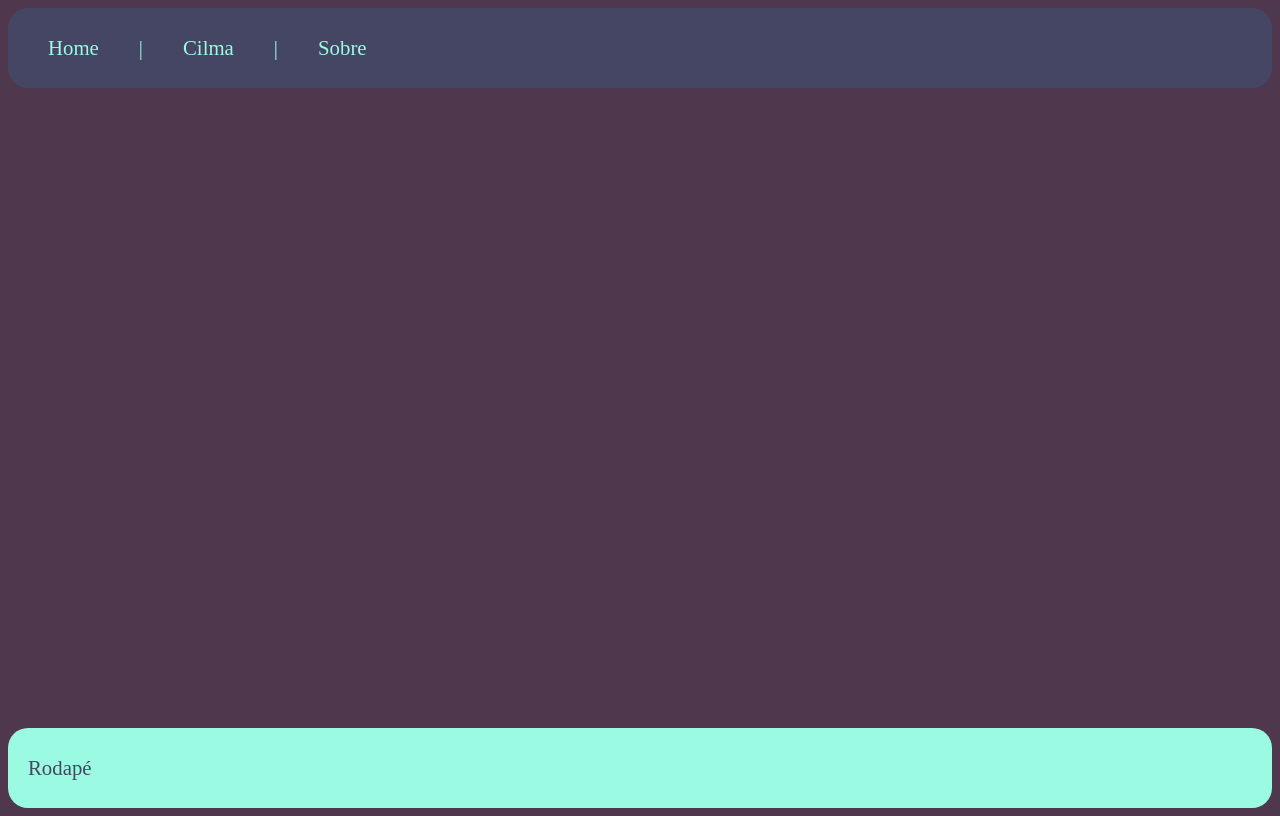
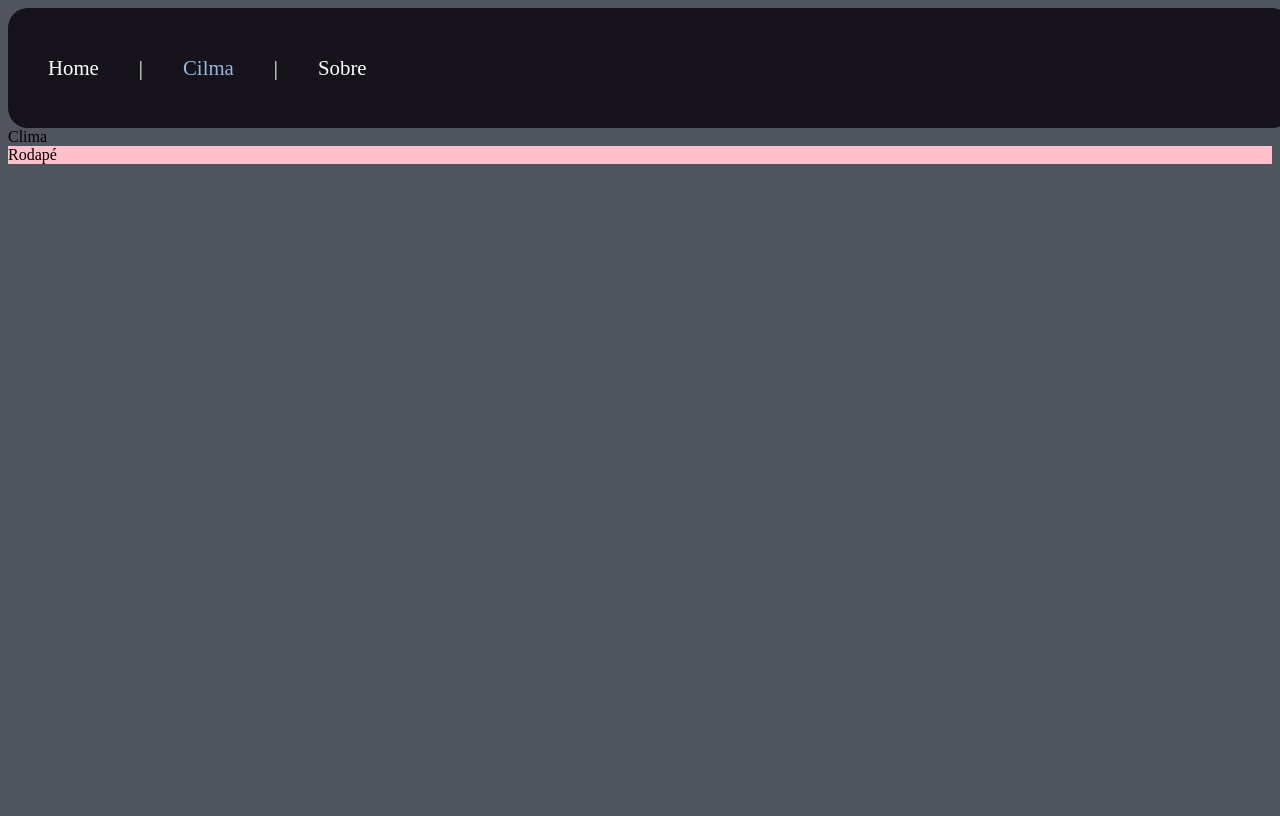
Before and after one commit to WedleySilva/projeto-api-vue, a Vue app: page /weather in a window 1280 px wide. Built offline with nearby package versions, Linux system fonts and the light colour scheme.

Commit message:
mudar css

```diff
--- a/index.html
+++ b/index.html
@@ -4,7 +4,7 @@
     <meta charset="UTF-8" />
     <link rel="icon" href="/favicon.ico" />
     <meta name="viewport" content="width=device-width, initial-scale=1.0" />
-    <title>Router Bootcamp</title>
+    <title>Api Weather</title>
   </head>
   <body>
     <div id="app"></div>
--- a/src/App.vue
+++ b/src/App.vue
@@ -1,33 +1,21 @@
 <script setup>
 import HeaderComp from "@/components/template/HeaderComp.vue";
-import FooterComp from "@/components/template/FooterComp.vue";
+import FooterComp from "./components/template/FooterComp.vue"
 </script>
 
 <template>
   <header-comp />
-  <main>
     <RouterView />
-  </main>
-  <Footer-comp />
+  <footer-comp />
 </template>
 
 <style>
 @import url("https://fonts.googleapis.com/css2?family=Cormorant+Garamond&display=swap");
 
 body {
-  background-color: #4f374d;
+  background-color: #50545C;
 }
 
-#app {
-  max-width: 1280px;
-  margin: 0 auto;
-  font-weight: normal;
-  height: 100vh;
-}
-
-main {
-  height: 80%;
-}
 
 a {
   color: inherit;
--- a/src/components/template/FooterComp.vue
+++ b/src/components/template/FooterComp.vue
@@ -1,18 +1,9 @@
 <template>
-<footer>Rodapé</footer>
+  <footer>Rodapé</footer>
 </template>
 
-<style>
-
+<style >
 footer {
-  height: 10%;
-  background-color: #9bfae2;
-  color: #454663;
-  font-size: 1.3rem;
-  display: flex;
-  align-items: center;
-  border-radius: 20px;
-  padding-left: 20px;
+  background-color: pink;
 }
-
 </style>
--- a/src/components/template/HeaderComp.vue
+++ b/src/components/template/HeaderComp.vue
@@ -1,6 +1,6 @@
 <template>
   <header>
-    <div class="menu-esquerdo">
+    <div class="menu">
       <span> <RouterLink to="/">Home</RouterLink> </span>
       <span>|</span>
       <span> <RouterLink to="/weather">Cilma</RouterLink> </span>
@@ -10,16 +10,16 @@
   </header>
 </template>
 
-<style>
+<style >
 
 header span {
   padding: 0 20px;
 }
-
 header {
-  height: 10%;
-  background-color: #454663;
-  color: #9bfae2;
+  height: 120px;
+  width: 100%;
+  background-color: #16141A;
+  color: white;
   font-size: 1.3rem;
   display: flex;
   align-items: center;
--- a/src/router/index.js
+++ b/src/router/index.js
@@ -1,7 +1,7 @@
 import { createRouter, createWebHistory } from "vue-router";
 import HomeView from "../views/HomeView.vue";
-import TimesView from "../views/TimesView.vue";
-import JogadoresView from "../views/JogadoresView.vue";
+import WeatherView from "../views/WeatherView.vue";
+import AboutView from "../views/AboutView.vue";
 
 const router = createRouter({
   history: createWebHistory(import.meta.env.BASE_URL),
@@ -12,15 +12,15 @@ const router = createRouter({
       component: HomeView,
     },
     {
-      path: "/jogadores",
-      name: "jogadores",
-      component: JogadoresView,
+      path: "/about",
+      name: "sobre",
+      component: AboutView,
     },
 
     {
-      path: "/times",
-      name: "times",
-      component: TimesView,
+      path: "/weather",
+      name: "weather",
+      component: WeatherView,
     },
   ],
 });
--- a/src/views/JogadoresView.vue
+++ b/src/views/AboutView.vue
@@ -1,6 +1,4 @@
 <script>
-import axios from "axios";
-
 </script>
 
 <template>
--- a/src/views/HomeView.vue
+++ b/src/views/HomeView.vue
@@ -1,4 +1,3 @@
 <template>
   <main>Início do Site/Home</main>
-  <RouterView />
 </template>
--- a/src/views/WeatherView.vue
+++ b/src/views/WeatherView.vue
@@ -1,12 +1,6 @@
-<script>
-
-</script>
-
 <template>
-Cilma
-  <RouterView />
+  Clima
 </template>
 
 <style>
-
 </style>
```
